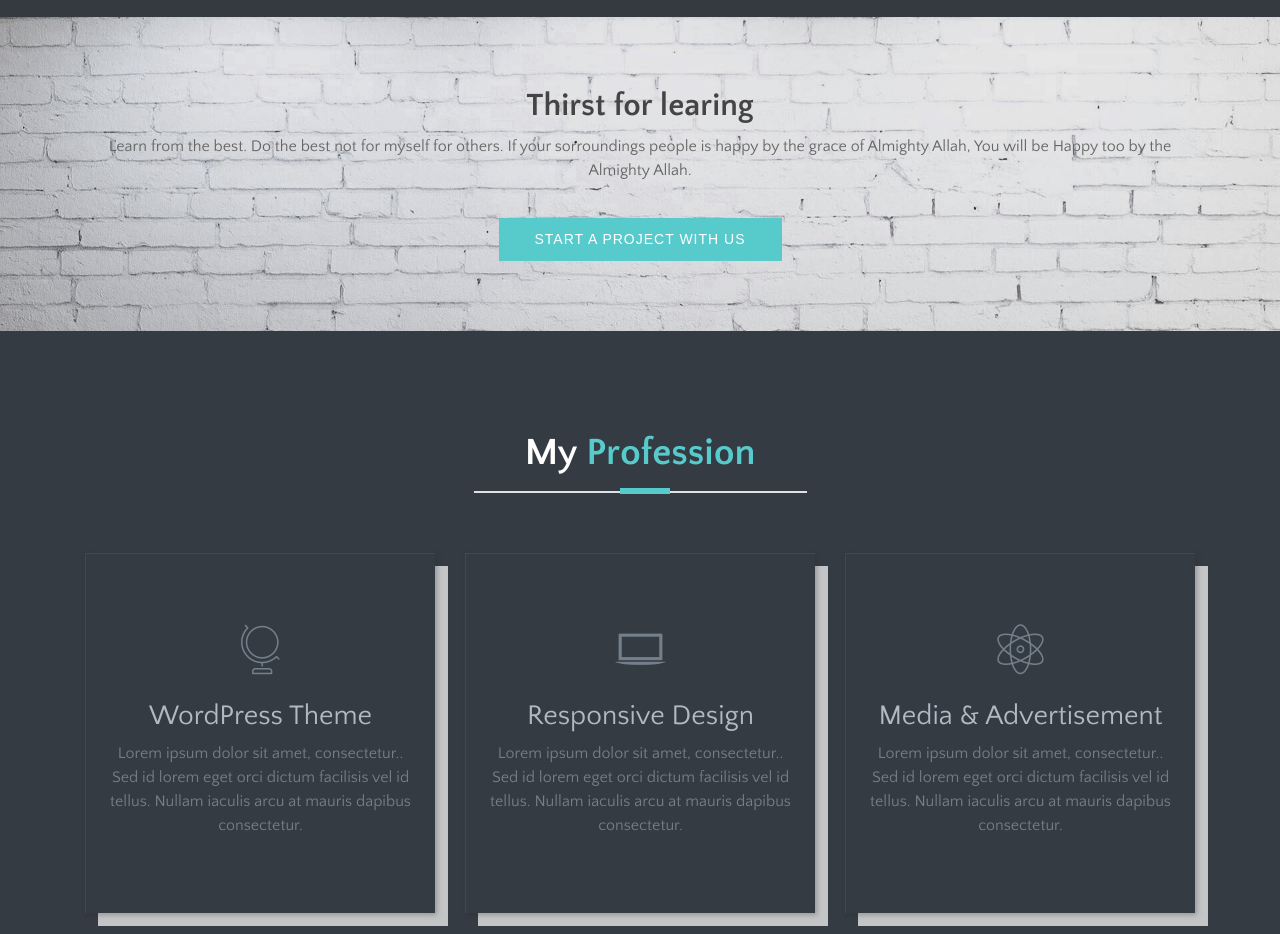
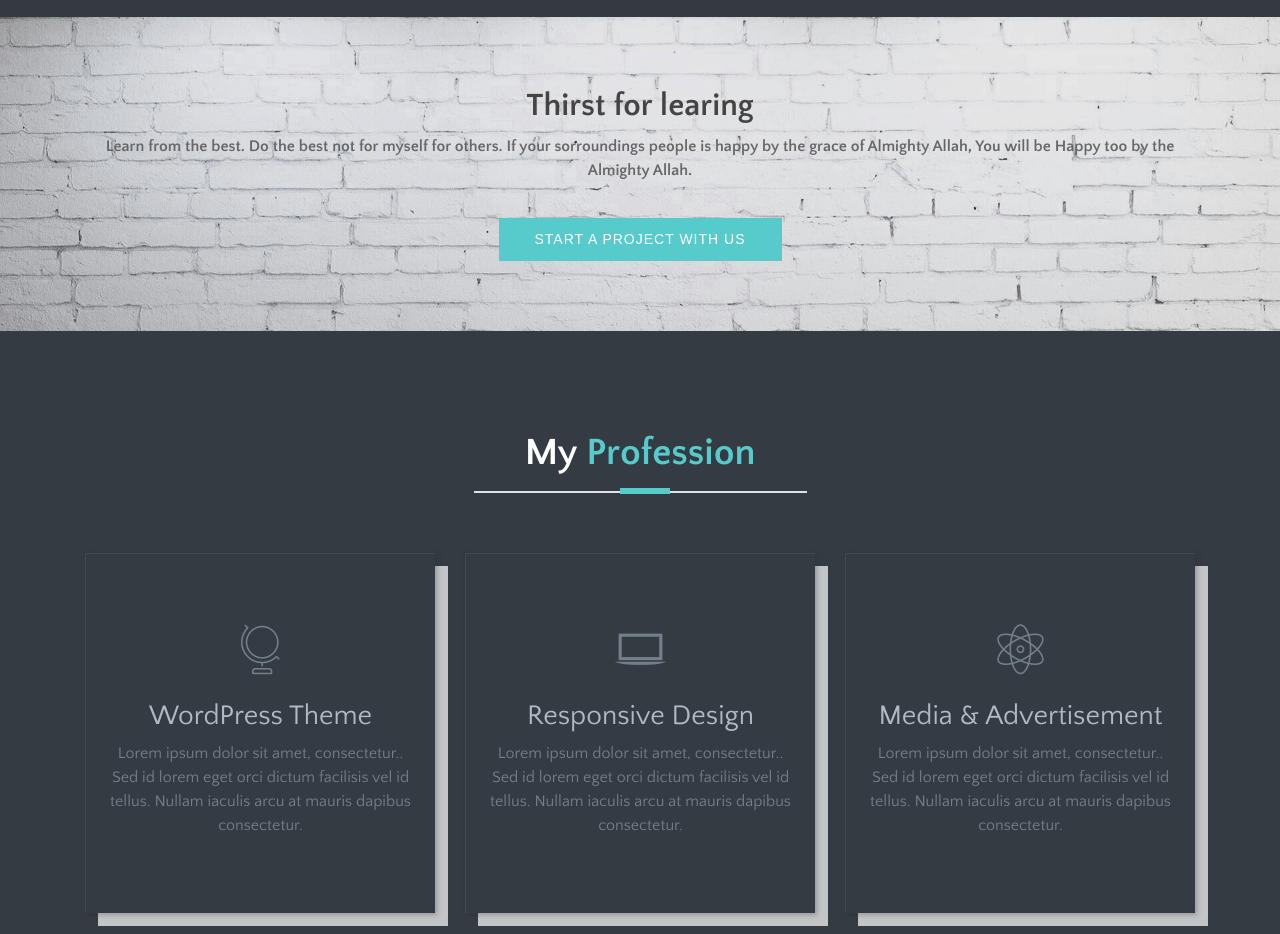
Before and after one commit to AbuHassanNayeem/portfolio, a plain HTML site: page index.html in a window 1280 px wide. Shown: the part 2200-3134 px from the top of the page. Drawn offline with Linux system fonts and the light colour scheme; some packages are replaced by stand-ins of ours; files whose address does not match are found by name; a web font is replaced by a local one.

Commit message:
Update index.html

```diff
--- a/index.html
+++ b/index.html
@@ -269,9 +269,9 @@ Start Call To Action
 		<div class="row">
 			<div class="col-md-12 text-center">
 				<h2>Thirst for learing</h2>
-				<p>Learn from the best. Do the best not for myself for others.
+				<strong><p>Learn from the best. Do the best not for myself for others.
 					If your sorroundings people is happy by the grace of Almighty Allah, You will be Happy too by the Almighty Allah.
-				</p>
+				</p></strong>
 				<a href="contact.html" class="btn btn-main">Start a project with us</a>
 			</div>
 		</div> <!-- End row -->
```
